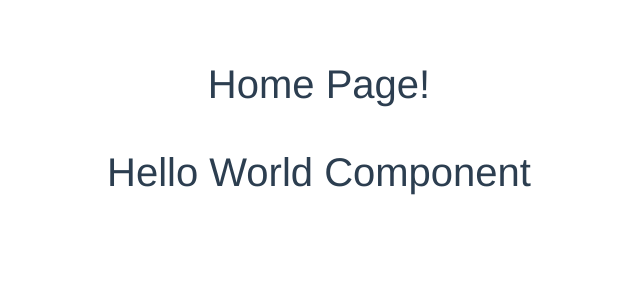
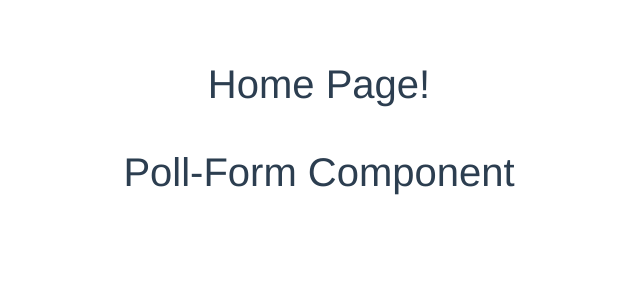
Before and after one commit to OmarNizam/simple-poll, a Vue app: page / in a window 1280 px wide. Shown: the top 300 px of the page, without its empty margins (321-961 px from the left). Built offline with nearby package versions, Linux system fonts and the light colour scheme.

Commit message:
Add Poll Form component

```diff
--- a/jest.config.js
+++ b/jest.config.js
@@ -30,7 +30,7 @@ module.exports = {
       statements: 80,
     },
   },
-  coverageDirectory: "./tests/unit/reports/coverage",
+  coverageDirectory: "coverage",
 
   setupFilesAfterEnv: ["./tests/unit/jest.setup.js"],
 
--- /dev/null
+++ b/src/components/PollForm/PollForm.vue
@@ -0,0 +1,18 @@
+<template>
+  <div class="poll-form-component">
+    <h1 test-dat-id="hello-title">Poll-Form Component</h1>
+  </div>
+</template>
+
+<script>
+export default {
+  name: "PollForm",
+};
+</script>
+
+<!-- Add "scoped" attribute to limit CSS to this component only -->
+<style scoped lang="scss">
+h1 {
+  margin: 40px 0 0;
+}
+</style>
--- a/src/views/HomePage/HomePage.vue
+++ b/src/views/HomePage/HomePage.vue
@@ -1,17 +1,20 @@
 <template>
-  <div class="container home-container">
+  <main class="container home-container">
     <h1>Home Page!</h1>
-    <HelloWorld />
-  </div>
+    <!-- Poll Form section -->
+    <section>
+      <PollForm />
+    </section>
+  </main>
 </template>
 
 <script>
-import HelloWorld from "../../components/HelloWorld/HelloWorld.vue";
+import PollForm from "@/components/PollForm/PollForm.vue";
 
 export default {
   name: "HomePage",
   components: {
-    HelloWorld,
+    PollForm,
   },
 };
 </script>
```
Also changed, not shown: tests/functional/cspecs/home.cspec.js (+1 -1 lines), tests/functional/pages/HomePage.js (+1 -1 lines), 1 other file (tests, documents, lock files or other folders).
